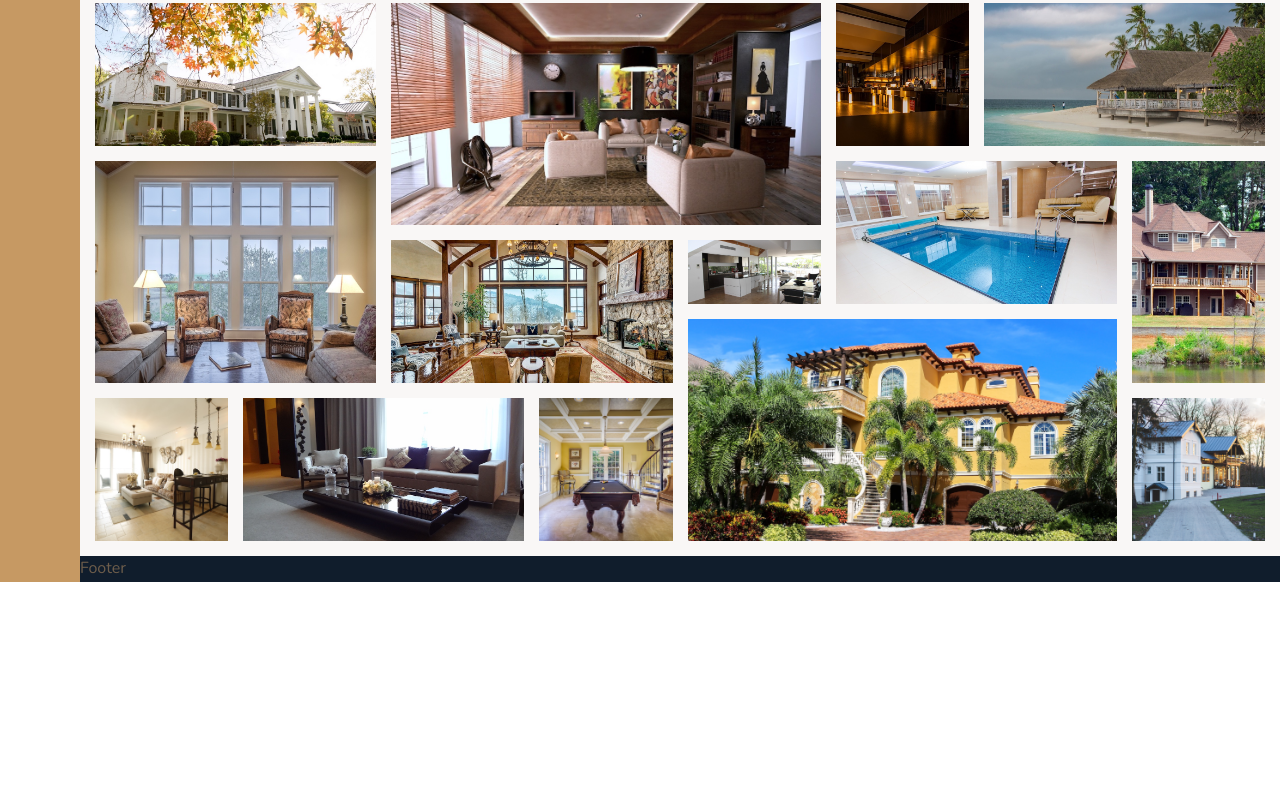
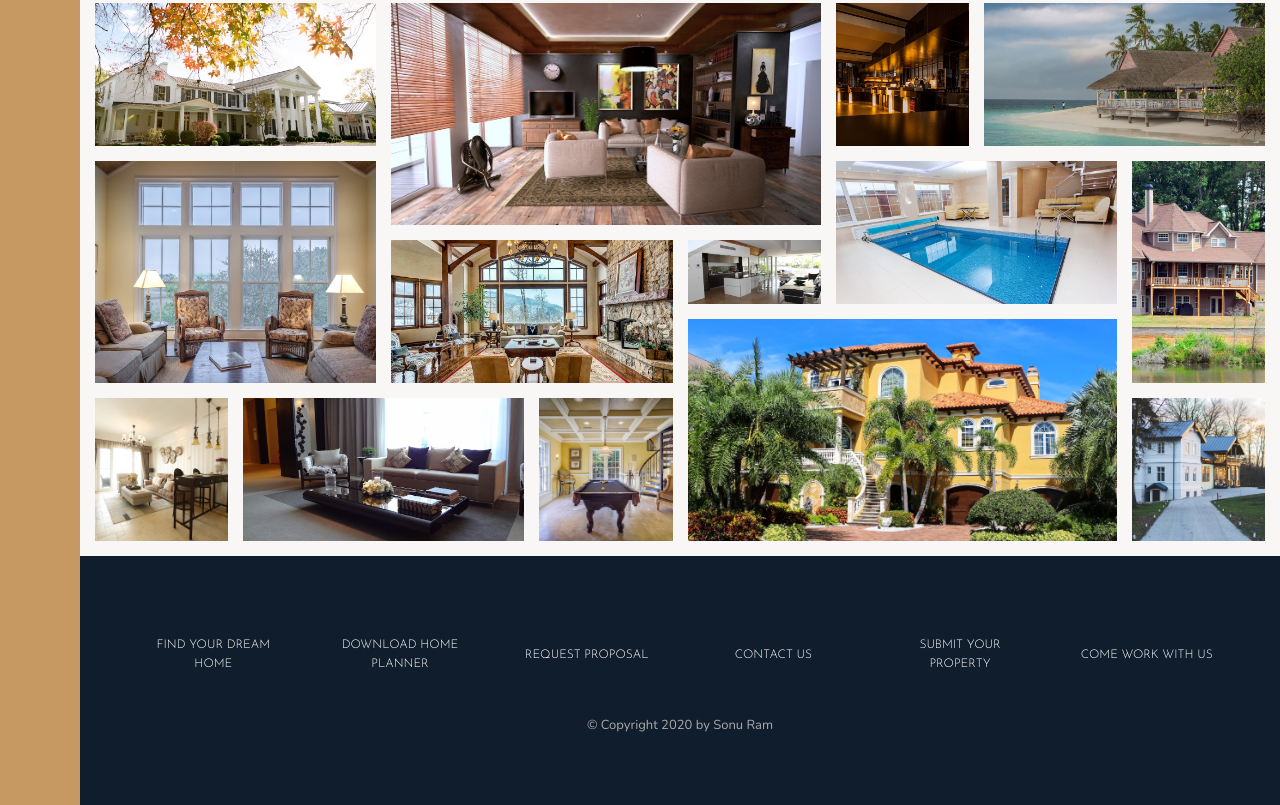
Before and after one commit to sonuram553/learning-css, a website: page index.html in a window 1280 px wide. Shown: the part 2944-3749 px from the top of the page. Before the commit the page ends 3526 px from the top, so only its background shows below. Drawn offline with nearby package versions, Linux system fonts and the light colour scheme.

Commit message:
Complete footer section

```diff
--- a/index.html
+++ b/index.html
@@ -456,7 +456,18 @@
     </section>
 
     <footer class="footer">
-      Footer
+      <nav class="nav">
+        <a href="#" class="nav__link">Find your dream home</a>
+        <a href="#" class="nav__link">Download home planner</a>
+        <a href="#" class="nav__link">Request proposal</a>
+        <a href="#" class="nav__link">Contact us</a>
+        <a href="#" class="nav__link">Submit your property</a>
+        <a href="#" class="nav__link">Come work with us</a>
+      </nav>
+
+      <p class="copyright">
+        &copy; Copyright 2020 by Sonu Ram
+      </p>
     </footer>
   </body>
 </html>
--- a/sass/layouts/_footer.scss
+++ b/sass/layouts/_footer.scss
@@ -1,4 +1,36 @@
 .footer {
   background-color: $color-secondary;
   grid-column: full-start / full-end;
+  padding: 7rem 5rem;
 }
+
+.nav {
+  display: grid;
+  gap: 2rem;
+  grid-template-columns: repeat(auto-fit, minmax(16rem, 1fr));
+  align-items: center;
+
+  &__link {
+    font-size: 1.2rem;
+    text-align: center;
+    font-family: $font-display;
+    text-transform: uppercase;
+    text-decoration: none;
+    color: white;
+    display: inline-block;
+    padding: 1rem 1.5rem;
+    transition: all 0.12s ease-out;
+
+    &:hover {
+      transition: all 0.12s ease-in;
+      background-color: rgba($color: #fff, $alpha: 0.05);
+    }
+  }
+}
+
+.copyright {
+  text-align: center;
+  color: $color-grey-light-2;
+  font-size: 1.3rem;
+  margin-top: 3rem;
+}
```
Also changed, not shown: css/styles.css.
